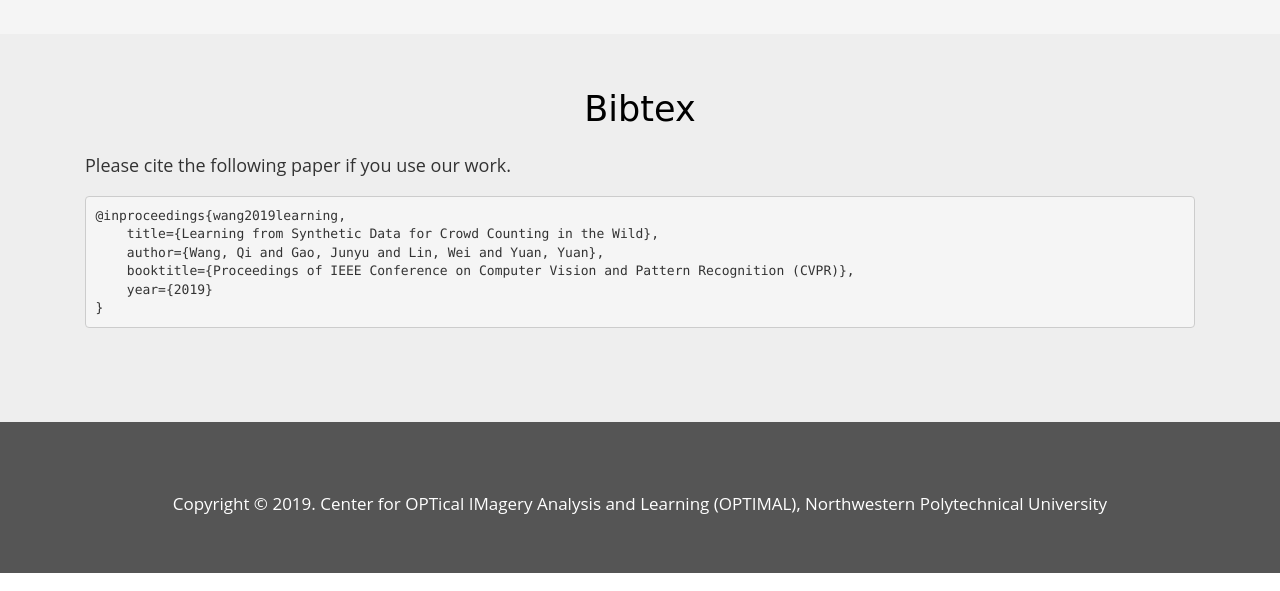
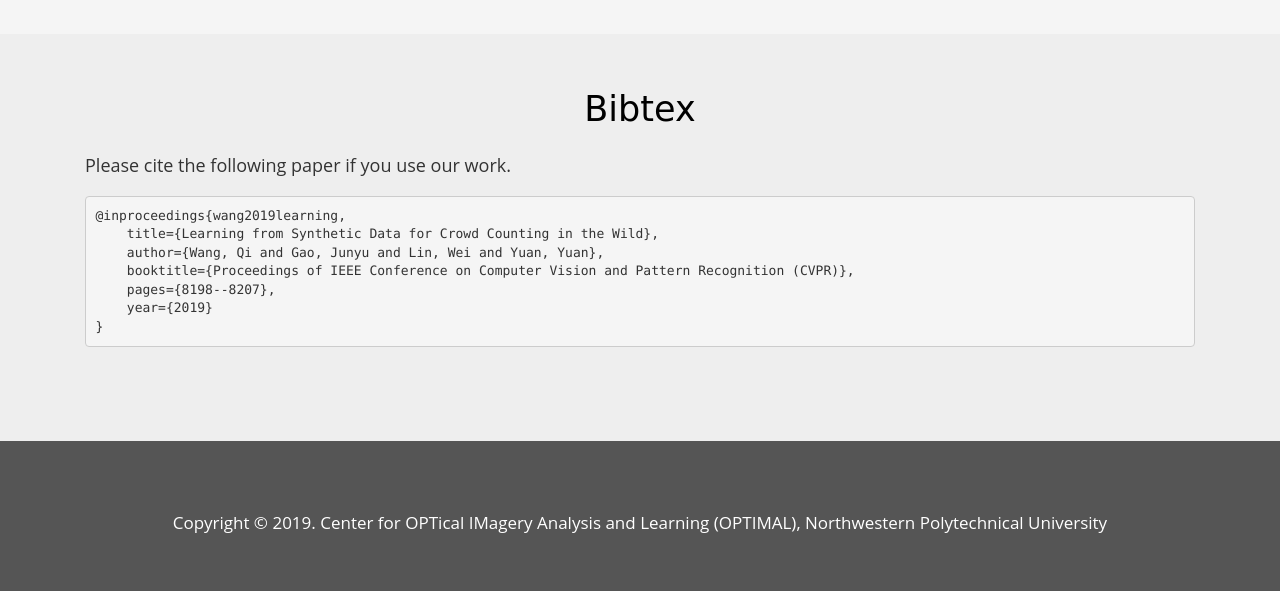
Before and after one commit to gjy3035/GCC-CL, a plain HTML site: page index.html in a window 1280 px wide. Shown: the part 2859-3450 px from the top of the page. Drawn offline with Linux system fonts and the light colour scheme.

Commit message:
Update index.html

```diff
--- a/index.html
+++ b/index.html
@@ -340,6 +340,7 @@
     title={Learning from Synthetic Data for Crowd Counting in the Wild},
     author={Wang, Qi and Gao, Junyu and Lin, Wei and Yuan, Yuan},
     booktitle={Proceedings of IEEE Conference on Computer Vision and Pattern Recognition (CVPR)},
+    pages={8198--8207},
     year={2019}
 }	</pre>
 							<div class="clearfix"></div>
```
